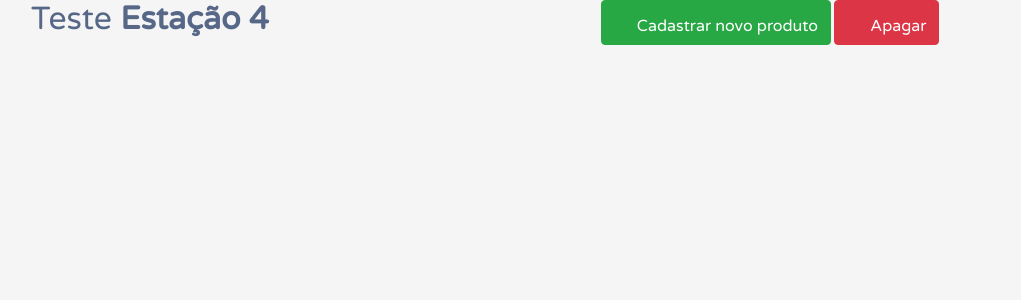
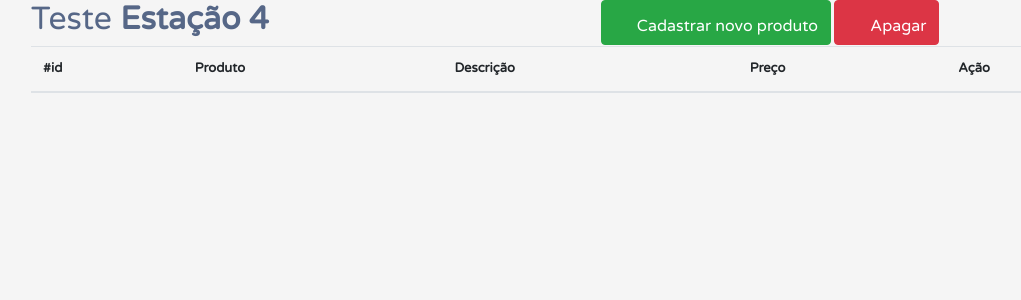
Before and after one commit to marcoscuomo/teste_estacao4, a PHP site: page / in a window 1280 px wide. Shown: the top 300 px of the page, without its empty margins (54-1075 px from the left). Run offline with PHP 8.4, Linux system fonts and the light colour scheme; lists and menus that the app fills with data are empty; some libraries are stand-ins or nearby versions.

Commit message:
Cria o cabeçalho da tabela de registros

```diff
--- a/index.php
+++ b/index.php
@@ -36,7 +36,15 @@
 
             <!--Table de registros-->
             <table class="table table-striped table table-hover">
-
+                <thead>
+                <tr>
+                    <th>#id</th>
+                    <th>Produto</th>
+                    <th>Descrição</th>
+                    <th>Preço</th>
+                    <th>Ação</th>
+                </tr>
+                </thead>
             </table>
 
         </div><!--/table-wrapper-->
```
